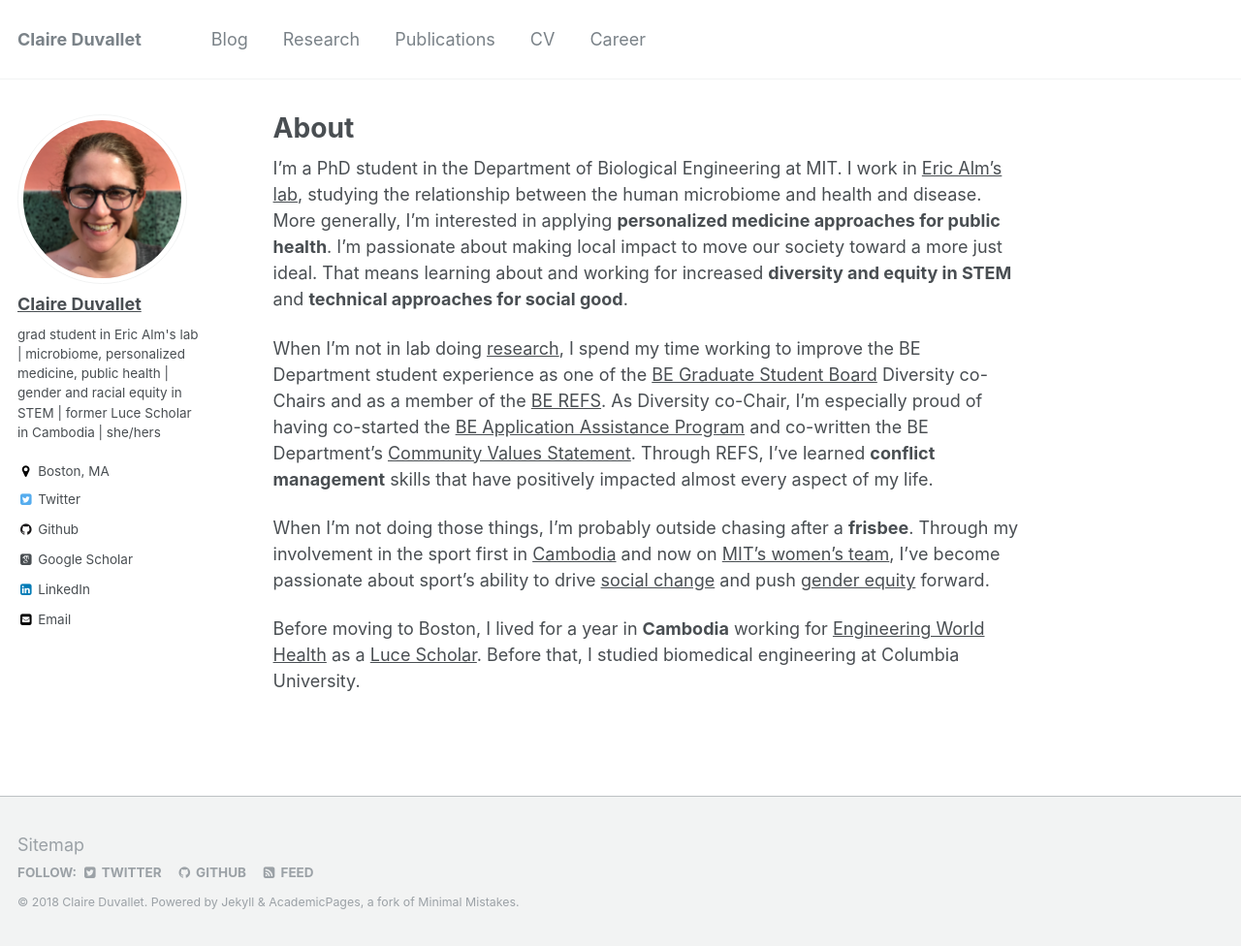
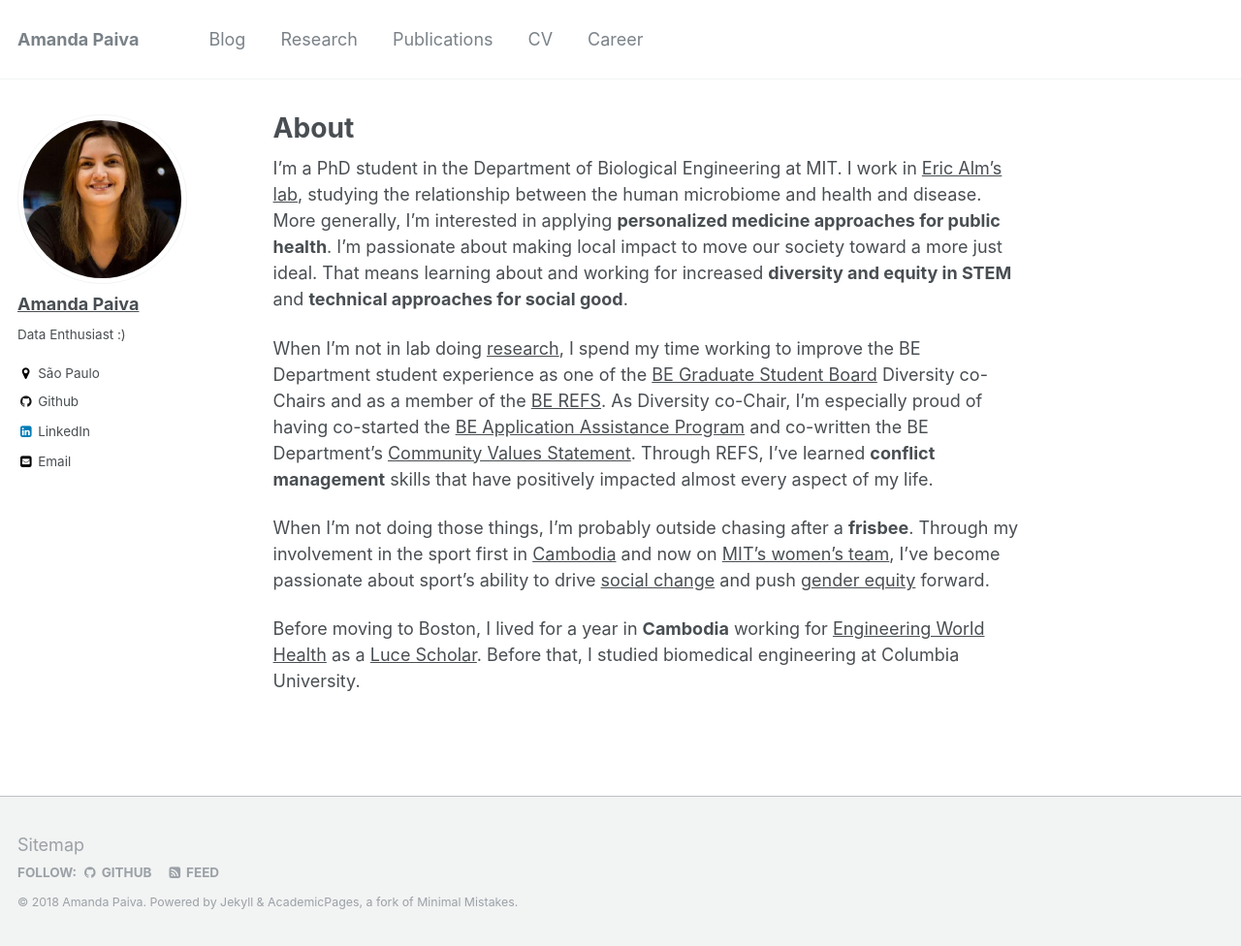
Before and after one commit to amandapaiva/amandapaiva.github.io, a Jekyll site: the page built from _pages/about.md, in a window 1280 px wide and 976 px high. Shown: the whole window at 97% size. Built offline with Jekyll 4.4.1, drawn with Linux system fonts in a browser that asks for light colours; some web fonts are replaced.

Commit message:
New Info

```diff
--- a/_config.yml
+++ b/_config.yml
@@ -7,13 +7,13 @@
 
 # Site Settings
 locale                   : "en-US"
-title                    : "Claire Duvallet"
+title                    : "Amanda Paiva"
 title_separator          : "-"
-name                     : &name "Claire Duvallet"
-description              : &description "Claire Duvallet"
-url                      : https://cduvallet.github.io # the base hostname & protocol for your site e.g. "https://mmistakes.github.io"
+name                     : &name "Amanda Paiva"
+description              : &description "Amanda Paiva"
+url                      : https://amandapaiva.github.io # the base hostname & protocol for your site e.g. "https://mmistakes.github.io"
 baseurl                  : "" # the subpath of your site, e.g. "/blog"
-repository               : "cduvallet/cduvallet.github.io"
+repository               : "amandapaiva/amandapaiva.github.io"
 teaser                   :  # filename of teaser fallback teaser image placed in /images/, .e.g. "500x300.png"
 breadcrumbs              : false # true, false (default)
 words_per_minute         : 160
@@ -55,7 +55,7 @@ yandex_site_verification :
 
 # Social Sharing
 twitter:
-  username               : cduvallet
+  username               :
 facebook:
   username               :
   app_id                 :
@@ -78,13 +78,13 @@ analytics:
 
 # Site Author
 author:
-  name             : "Claire Duvallet"
-  avatar           : "claire_duvallet.jpg"
-  bio              : "grad student in Eric Alm's lab | microbiome, personalized medicine, public health | gender and racial equity in STEM | former Luce Scholar in Cambodia | she/hers"
-  location         : "Boston, MA"
+  name             : "Amanda Paiva"
+  avatar           : "bio_photo.jpg"
+  bio              : "Data Enthusiast :)"
+  location         : "São Paulo"
   employer         :
-  googlescholar    : "https://scholar.google.com/citations?user=sXD-7J4AAAAJ&hl=en&oi=ao"
-  email            : "duvallet@mit.edu"
+  googlescholar    :
+  email            : "amandapaiva@msn.com"
   uri              :
   bitbucket        :
   codepen          :
@@ -92,19 +92,19 @@ author:
   flickr           :
   facebook         :
   foursquare       :
-  github           : "cduvallet"
+  github           : "amandapaiva"
   google_plus      :
   keybase          :
   instagram        :
   lastfm           :
-  linkedin         : "cduvallet"
+  linkedin         : "amandarpaiva"
   orcid            : #"http://orcid.org/yourorcidurl"
   pinterest        :
   soundcloud       :
   stackoverflow    : # http://stackoverflow.com/users/123456/username
   steam            :
   tumblr           :
-  twitter          : "cduvallet"
+  twitter          :
   vine             :
   weibo            :
   xing             :
@@ -249,7 +249,7 @@ sass:
 permalink: /:categories/:title/
 # paginate: 5 # amount of posts to show
 # paginate_path: /page:num/
-timezone: America/Los_Angeles # http://en.wikipedia.org/wiki/List_of_tz_database_time_zones
+timezone: America/Sao_Paulo # http://en.wikipedia.org/wiki/List_of_tz_database_time_zones
 
 
 # Plugins
```
Also changed, not shown: images/bio_photo.jpg (added), images/claire_duvallet.jpg (deleted).
